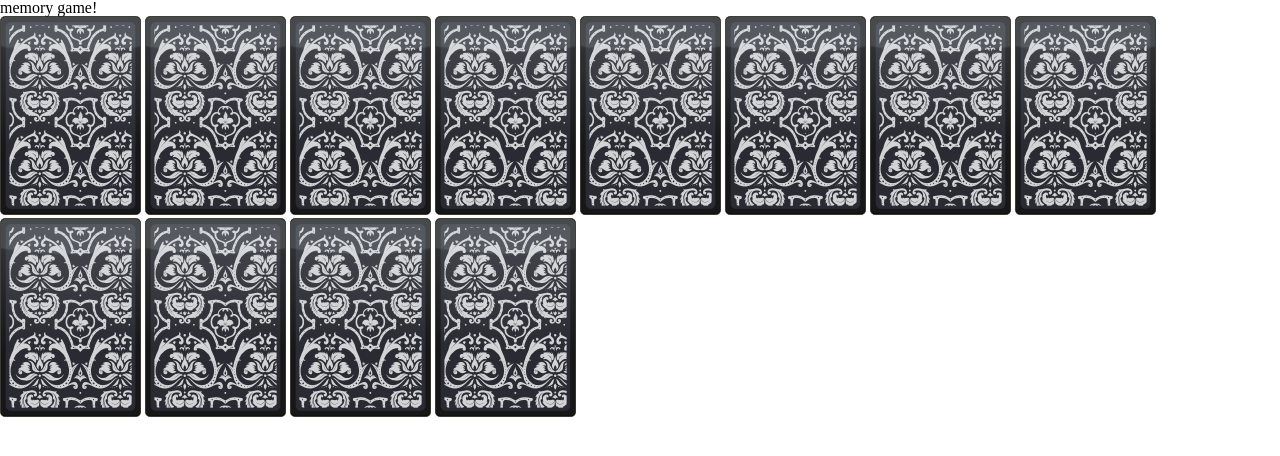
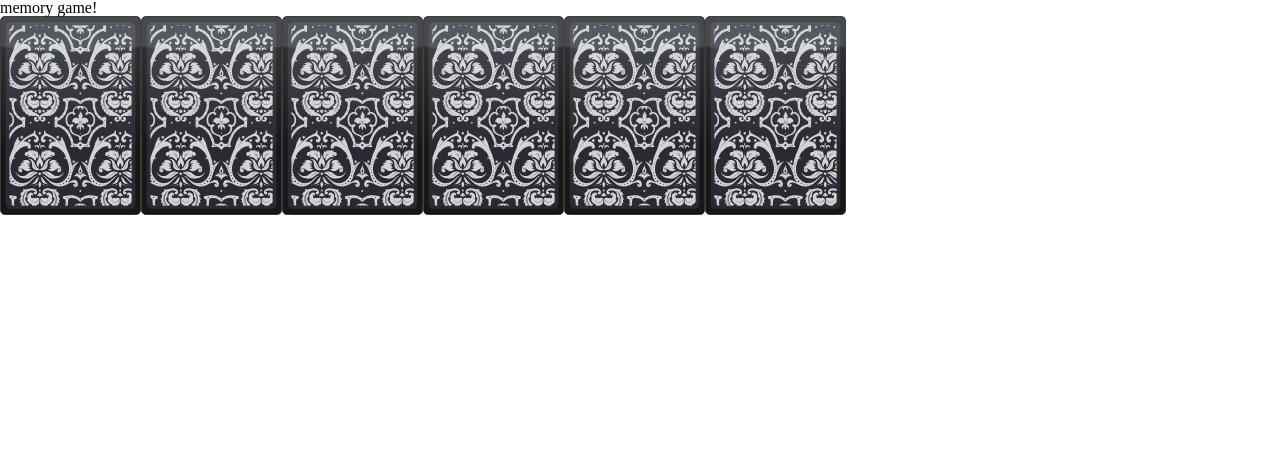
Before and after one commit to qrames/memory, a plain HTML site: page index.html in a window 1280 px wide. Drawn offline with Linux system fonts and the light colour scheme.

Commit message:
Fin du systeme de retourement de carte avec une liste invariable de carte

```diff
--- a/css/style.css
+++ b/css/style.css
@@ -2,20 +2,20 @@ body{
 
 }
 
-body>div#masque, body>div#carte{
+body>ul#masque, body>ul#carte{
     position: absolute;
     /* width: 900px; 6cartes*/
     width: 100%;
 }
-body>div#masque>ul>li, body>div#carte>ul>li{
+body>ul#masque>li, body>ul#carte>li{
     display: inline-block;
     margin: 0 auto;
 }
-div#carte img.myselect{
+ul#carte img.myselect{
     /* visibility: visible !important; */
     opacity: 1;
 }
-div#carte img{
+ul#carte img{
     /* visibility: hidden !important; */
     opacity: 0.0;
 }
--- a/index.html
+++ b/index.html
@@ -10,38 +10,14 @@
 
 <body>
     <h1>memory game!</h1>
-    <div id="masque">
-        <ul>
-            <li><img src="img/air/141/facedown.png" /></li>
-            <li><img src="img/air/141/facedown.png" /></li>
-            <li><img src="img/air/141/facedown.png" /></li>
-            <li><img src="img/air/141/facedown.png" /></li>
-            <li><img src="img/air/141/facedown.png" /></li>
-            <li><img src="img/air/141/facedown.png" /></li>
-            <li><img src="img/air/141/facedown.png" /></li>
-            <li><img src="img/air/141/facedown.png" /></li>
-            <li><img src="img/air/141/facedown.png" /></li>
-            <li><img src="img/air/141/facedown.png" /></li>
-            <li><img src="img/air/141/facedown.png" /></li>
-            <li><img src="img/air/141/facedown.png" /></li>
-        </ul>
-    </div>
-    <div id="carte">
-        <ul>
-            <li><img src="img/air/141/c1.png" /></li>
-            <li><img src="img/air/141/c2.png" /></li>
-            <li><img src="img/air/141/c3.png" /></li>
-            <li><img src="img/air/141/c4.png" /></li>
-            <li><img src="img/air/141/c5.png" /></li>
-            <li><img src="img/air/141/c6.png" /></li>
-            <li><img src="img/air/141/c1.png" /></li>
-            <li><img src="img/air/141/c2.png" /></li>
-            <li><img src="img/air/141/c3.png" /></li>
-            <li><img src="img/air/141/c4.png" /></li>
-            <li><img src="img/air/141/c5.png" /></li>
-            <li><img src="img/air/141/c6.png" /></li>
-        </ul>
-    </div>
+    <ul id="masque">
+
+    </ul>
+
+    <ul id="carte">
+
+    </ul>
     <script type="text/javascript" src="js/script.js"></script>
 </body>
+
 </html>
--- a/js/script.js
+++ b/js/script.js
@@ -1,7 +1,60 @@
 console.log("Hello World!");
 
-var cards = document.getElementById("carte").getElementsByTagName("img");
-var backCards = document.getElementById("masque").getElementsByTagName("img");
+var srcImgCards = [];
+for (var i = 1; i <= 13; i++) {
+    srcImgCards.push('img/air/141/c' + i + '.png');
+    srcImgCards.push('img/air/141/d' + i + '.png');
+    srcImgCards.push('img/air/141/h' + i + '.png');
+    srcImgCards.push('img/air/141/s' + i + '.png');
+}
+console.log(srcImgCards.length);
+var srcIMGMasque = 'img/air/141/facedown.png';
+// var Npair = 10;
+// var disorderPairList = []
+// for (var i = 0; i < Npair; i++) {
+//     disorderPairList.push('NaN');
+// }
+
+// function getRandomInt(max) {
+//   return Math.floor(Math.random() * Math.floor(max));
+// }
+//
+// for (var i = 0; i < disorderPairList.length; i++) {
+//     //disorderPairList[i] =
+//     console.log(getRandomInt(Npair));
+// }
+disorderPairList = [0, 0, 1,2,2, 1 ];
+ulCarte = document.getElementById("carte");
+ulMasque = document.getElementById("masque");
+
+
+for (var i = 0; i < disorderPairList.length; i++) {
+    var newLiCard = document.createElement('li');
+    var newLiMasque = document.createElement('li');
+
+    var newImgCard = document.createElement('img');
+    var newImgMasque = document.createElement('img');
+
+    newImgCard.src = srcImgCards[ disorderPairList[i] ];
+    newImgMasque.src = srcIMGMasque;
+    //newImgCard.className = "myselect";
+    console.log(newImgCard);
+    console.log(newImgMasque);
+
+    newLiCard.appendChild(newImgCard);
+    newLiMasque.appendChild(newImgMasque);
+
+    ulCarte.appendChild(newImgCard);
+    ulMasque.appendChild(newImgMasque);
+
+}
+
+
+
+
+
+var cards = ulCarte.getElementsByTagName("img");
+var backCards = ulMasque.getElementsByTagName("img");
 var card = null;
 
 for (var i = 0; i < cards.length; i++) {
```
Lines whose indentation alone changed are shown as unchanged.
